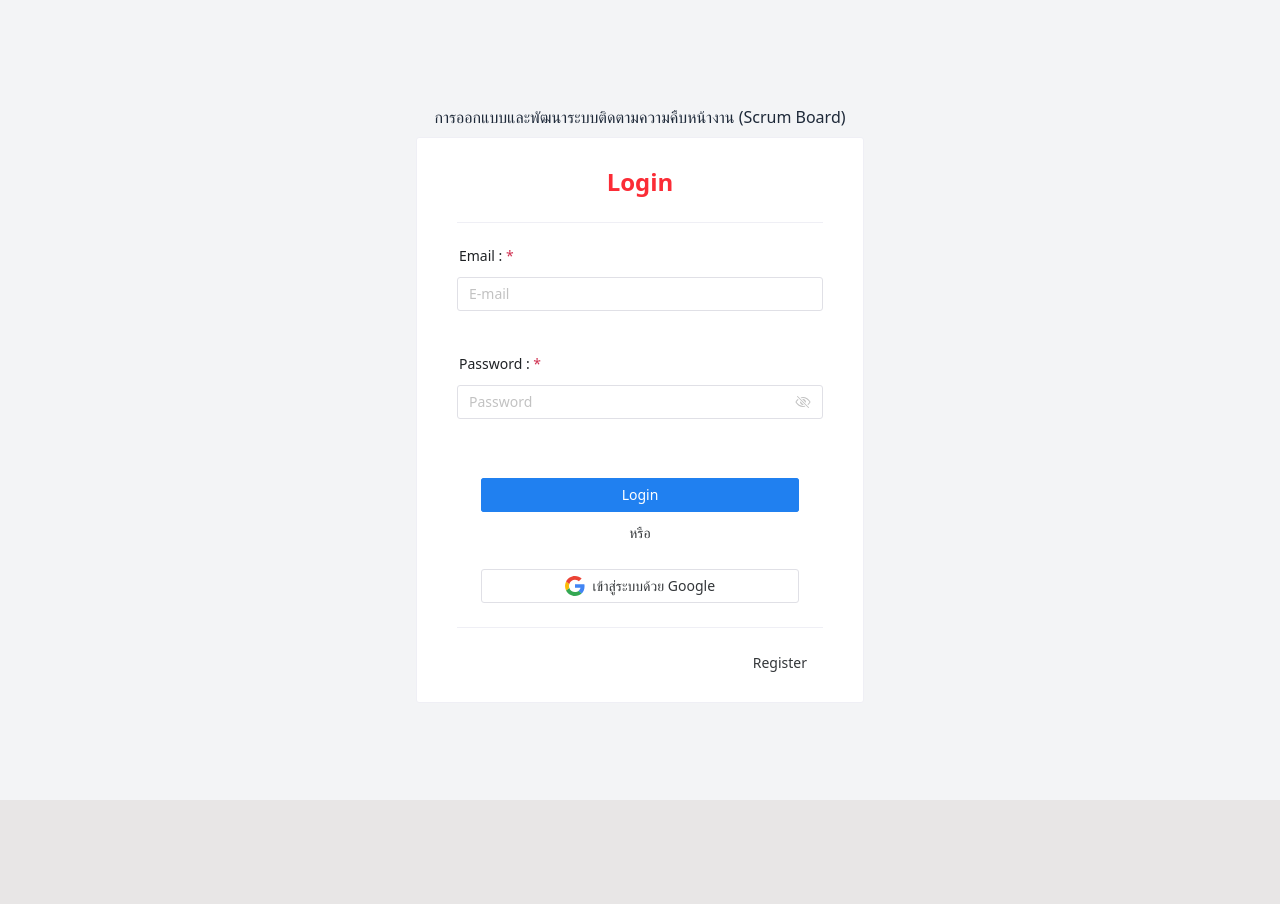
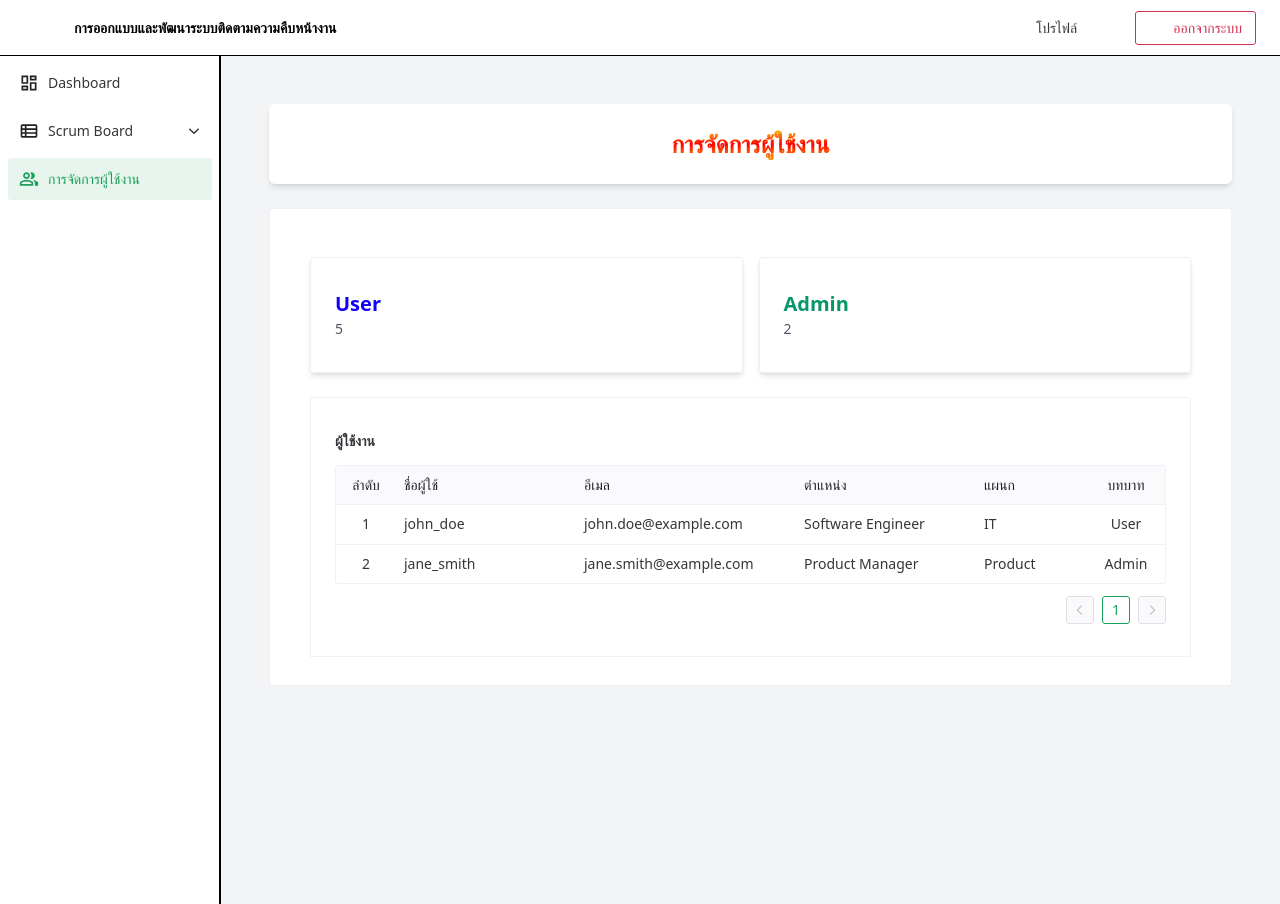
Before and after one commit to Pudit152549/Rayong-Project, a Vue app: page /app/user-management in a window 1280 px wide. Before the commit this address led to /login. Before the commit the page ends 800 px from the top, so only its background shows below. Built offline with nearby package versions, Linux system fonts and the light colour scheme; some icons are missing.

Commit message:
feat: add user management page and integrate routing; update task store for better error handling and pagination

```diff
--- a/src/app-layout/MenuBar/items.ts
+++ b/src/app-layout/MenuBar/items.ts
@@ -48,6 +48,16 @@ export function getMenuItems(): MenuOption[] {
           icon: renderIcon("mdi:internet"),
         }
       ]
-    }
+    },
+    {
+      label: () =>
+        h(
+          RouterLink,
+          { to: { name: "UserManagement" } },
+          { default: () => "การจัดการผู้ใช้งาน" }
+        ),
+      key: "UserManagement",
+      icon: renderIcon("material-symbols:group-outline"),
+    },
   ];
 }
--- a/src/router/index.ts
+++ b/src/router/index.ts
@@ -60,14 +60,12 @@ const router = createRouter({
 
     // ✅ ทำ path รวมสำหรับ boards + redirect เข้า HR
     { path: "boards", redirect: { name: "HrBoard" } },
-
     { path: "boards/hr", name: "HrBoard", component: () => import("@/views/HumanResource/HrBoardPage.vue") },
     { path: "boards/iot", name: "IotBoard", component: () => import("@/views/IOT/IotBoardPage.vue") },
-
     { path: "add", name: "AddData", component: () => import("@/views/AddDataPage.vue") },
     { path: "edit/:id", name: "Edit", component: () => import("@/views/EditPage.vue"), props: true },
-
     { path: "profile", name: "Profile", component: () => import("@/views/ProfilePage.vue") },
+    { path: "user-management", name: "UserManagement", component: () => import("@/views/UserManagement.vue") },
   ],
 },
 
--- a/src/stores/tasks.ts
+++ b/src/stores/tasks.ts
@@ -120,7 +120,7 @@ export const useTasksStore = defineStore("tasks", {
         .from("tasks")
         .select("*")
         .eq("id", taskId)
-        .single();
+        .maybeSingle();
 
       if (error) throw new Error(error.message);
       if (!data) throw new Error("Task not found");
@@ -153,10 +153,15 @@ export const useTasksStore = defineStore("tasks", {
         .from("tasks")
         .insert(insertPayload)
         .select("*")
-        .single();
+        .maybeSingle();
 
       if (error) throw new Error(error.message);
-
+      if (!data) {
+        // insert อาจสำเร็จ แต่ select คืน row ไม่ได้เพราะ RLS
+        // ทางออกง่ายสุด: refetch board
+        await this.fetchByBoardSlug(boardSlug);
+        throw new Error("เพิ่มข้อมูลสำเร็จ แต่ระบบดึงแถวกลับมาไม่ได้ (RLS) — รีเฟรชข้อมูลแล้ว");
+      }
       const row = toRowData(data as DbTaskRow);
       this.byBoard[boardSlug] = [row, ...(this.byBoard[boardSlug] ?? [])];
       return row;
@@ -183,14 +188,20 @@ export const useTasksStore = defineStore("tasks", {
         .update(patch)
         .eq("id", id)
         .select("*")
-        .single();
+        .maybeSingle();
 
       if (error) throw new Error(error.message);
+
+      if (!data) {
+        await this.fetchByBoardSlug(boardSlug);
+        return null;
+      }
 
       const updated = toRowData(data as DbTaskRow);
 
       const list = this.byBoard[boardSlug] ?? [];
       const idx = list.findIndex((x) => x.id === id);
+
       if (idx !== -1) list[idx] = updated;
       else list.unshift(updated);
 
--- a/src/views/Dashboard.vue
+++ b/src/views/Dashboard.vue
@@ -48,6 +48,7 @@
                 :row-key="rowKey"
                 size="small"
                 bordered
+                :pagination="pagination"
               />
             </div>
           </n-card>
@@ -58,7 +59,7 @@
 </template>
 
 <script setup lang="ts">
-import { computed, h } from "vue";
+import { computed, h, onMounted, reactive } from "vue";
 import {
   NCard,
   NProgress,
@@ -69,11 +70,40 @@ import {
 
 import { useHrDataStore } from "@/stores/HumanResource/data";
 import { useIotDataStore } from "@/stores/IOT/data";
+import { useUserStore } from "@/stores/user";
 import type { RowData, Status } from "@/stores/types";
 
 // ✅ store แยก domain
 const hrStore = useHrDataStore();
 const iotStore = useIotDataStore();
+const userStore = useUserStore();
+
+const pagination = reactive({
+  page: 1,
+  pageSize: 5,
+  showSizePicker: false,
+  onChange: (page: number) => {
+    pagination.page = page
+  },
+  onUpdatePageSize: (pageSize: number) => {
+    pagination.pageSize = pageSize
+    pagination.page = 1
+  }
+})
+
+
+onMounted(async () => {
+  if (!userStore.isLoggedIn) return;
+
+  const needHr = !hrStore.rows?.length;
+  const needIot = !iotStore.rows?.length;
+
+  const jobs: Promise<any>[] = [];
+  if (needHr) jobs.push(hrStore.fetch());
+  if (needIot) jobs.push(iotStore.fetch());
+
+  if (jobs.length) await Promise.all(jobs);
+});
 
 // ✅ สร้างชนิดข้อมูลสำหรับหน้า dashboard (เพิ่ม department เฉพาะหน้า)
 type DashboardRow = RowData & {
@@ -109,8 +139,6 @@ const recentRows = computed(() => {
       const at = new Date(a.created_at ?? 0).getTime()
       return bt - at
     })
-
-    .slice(0, 5);
 });
 
 const rowKey = (row: DashboardRow) => `${row.department}-${row.id}`;
--- a/src/views/HumanResource/HrBoardPage.vue
+++ b/src/views/HumanResource/HrBoardPage.vue
@@ -124,7 +124,7 @@
 </template>
 
 <script setup lang="ts">
-import { h, reactive, ref, onMounted, onBeforeUnmount, computed } from "vue";
+import { h, reactive, ref, onMounted, computed } from "vue";
 import { useRouter } from "vue-router";
 // import { useUserStore } from "../stores/user";
 import { useHrDataStore } from "@/stores/HumanResource/data";
@@ -203,25 +203,17 @@ const clearFilters = () => {
 const checkedRowKeys = ref<number[]>([]);
 const rowKey = (row: RowData) => row.id;
 
-const pageSize = ref(8);
-function recomputePageSize() {
-  const headerHeight = 300;
-  const rowHeight = 44;
-  const usable = window.innerHeight - headerHeight;
-  pageSize.value = Math.max(3, Math.floor(usable / rowHeight));
-}
-onMounted(() => {
-  recomputePageSize();
-  window.addEventListener("resize", recomputePageSize);
-});
-onBeforeUnmount(() => window.removeEventListener("resize", recomputePageSize));
-
 const pagination = reactive({
   page: 1,
-  get pageSize() {
-    return pageSize.value;
+  pageSize: 5,
+  showSizePicker: false,
+  onChange: (page: number) => {
+    pagination.page = page
   },
-  showSizePicker: false
+  onUpdatePageSize: (pageSize: number) => {
+    pagination.pageSize = pageSize
+    pagination.page = 1
+  }
 });
 
 const renderIndex = (_: RowData, index: number) =>
--- a/src/views/IOT/IotBoardPage.vue
+++ b/src/views/IOT/IotBoardPage.vue
@@ -124,7 +124,7 @@
 </template>
 
 <script setup lang="ts">
-import { h, reactive, ref, onMounted, onBeforeUnmount, computed } from "vue";
+import { h, reactive, ref, onMounted, computed } from "vue";
 import { useRouter } from "vue-router";
 // import { useUserStore } from "../stores/user";
 import { useIotDataStore } from "@/stores/IOT/data";
@@ -203,25 +203,17 @@ const clearFilters = () => {
 const checkedRowKeys = ref<number[]>([]);
 const rowKey = (row: RowData) => row.id;
 
-const pageSize = ref(8);
-function recomputePageSize() {
-  const headerHeight = 300;
-  const rowHeight = 44;
-  const usable = window.innerHeight - headerHeight;
-  pageSize.value = Math.max(3, Math.floor(usable / rowHeight));
-}
-onMounted(() => {
-  recomputePageSize();
-  window.addEventListener("resize", recomputePageSize);
-});
-onBeforeUnmount(() => window.removeEventListener("resize", recomputePageSize));
-
 const pagination = reactive({
   page: 1,
-  get pageSize() {
-    return pageSize.value;
+  pageSize: 5,
+  showSizePicker: false,
+  onChange: (page: number) => {
+    pagination.page = page
   },
-  showSizePicker: false
+  onUpdatePageSize: (pageSize: number) => {
+    pagination.pageSize = pageSize
+    pagination.page = 1
+  }
 });
 
 const renderIndex = (_: RowData, index: number) =>
--- /dev/null
+++ b/src/views/UserManagement.vue
@@ -0,0 +1,129 @@
+<template>
+  <div class="bg-gray-100 min-h-screen p-6">
+    <div class="max-w-screen-xl mx-auto space-y-6">
+      <div class="text-center mb-6 bg-white p-6 rounded-md shadow-md w-full max-w-screen-xl mx-auto">
+        <h2 class="text-2xl font-bold gradient-text text-center">การจัดการผู้ใช้งาน</h2>
+      </div>
+
+      <n-card size="huge" hoverable class="w-full max-w-screen-xl mx-auto">
+        <div class="grid sm:grid-cols-2 lg:grid-cols-2 gap-4 mt-5">
+          <n-card class="shadow-md py-3">
+            <div class="text-xl font-bold text-[#1100ff]">User</div>
+            <div class="text-[#4B5563] text-[14px]">5</div>
+          </n-card>
+
+          <n-card class="shadow-md py-3">
+            <div class="text-xl font-bold text-[#059669]">Admin</div>
+            <div class="text-[#4B5563] text-[14px]">2</div>
+          </n-card>
+        </div>
+
+        <!-- Recent Tasks -->
+        <div class="w-full overflow-x-auto mt-6">
+          <n-card class="shadow-md py-3">
+            <p class="font-semibold mb-3">ผู้ใช้งาน</p>
+            <div class="w-full overflow-x-auto">
+              <n-data-table
+                :columns="columns"
+                :data="data"
+                size="small"
+                bordered
+                :pagination="pagination"
+              />
+            </div>
+          </n-card>
+        </div>
+      </n-card>
+    </div>
+  </div>
+</template>
+
+<script setup lang="ts">
+import { reactive } from "vue";
+import {
+  NCard,
+  NDataTable,
+  type DataTableColumns
+} from "naive-ui";
+
+const pagination = reactive({
+  page: 1,
+  pageSize: 5,
+  showSizePicker: false,
+  onChange: (page: number) => {
+    pagination.page = page
+  },
+  onUpdatePageSize: (pageSize: number) => {
+    pagination.pageSize = pageSize
+    pagination.page = 1
+  }
+});
+
+const columns: DataTableColumns = [
+  {
+    title: "ลำดับ",
+    key: "index",
+    align: "center",
+    minWidth: 60,
+  },
+  {
+    title: "ชื่อผู้ใช้",
+    key: "username",
+    minWidth: 180,
+  },
+  {
+    title: "อีเมล",
+    key: "email",
+    minWidth: 220,
+  },
+  {
+    title: "ตำแหน่ง",
+    key: "position",
+    minWidth: 180,
+  },
+  {
+    title: "แผนก",
+    key: "department",
+    minWidth: 100,
+  },
+  {
+    title: "บทบาท",
+    key: "role",
+    align: "center",
+    minWidth: 100,
+  },
+  {
+    title: "การจัดการ",
+    key: "actions",
+    align: "center",
+    minWidth: 220,
+  },
+];
+const data = [
+  {
+    index: "1",
+    username: "john_doe",
+    email: "john.doe@example.com",
+    position: "Software Engineer",
+    department: "IT",
+    role: "User",
+  },
+  {
+    index: "2",
+    username: "jane_smith",
+    email: "jane.smith@example.com",
+    position: "Product Manager",
+    department: "Product",
+    role: "Admin",
+  },
+];
+
+</script>
+
+<style scoped>
+.gradient-text {
+  background: linear-gradient(180deg, #ffd500, #ff0000, #ff9901);
+  -webkit-background-clip: text;
+  -webkit-text-fill-color: transparent;
+}
+</style>
```
